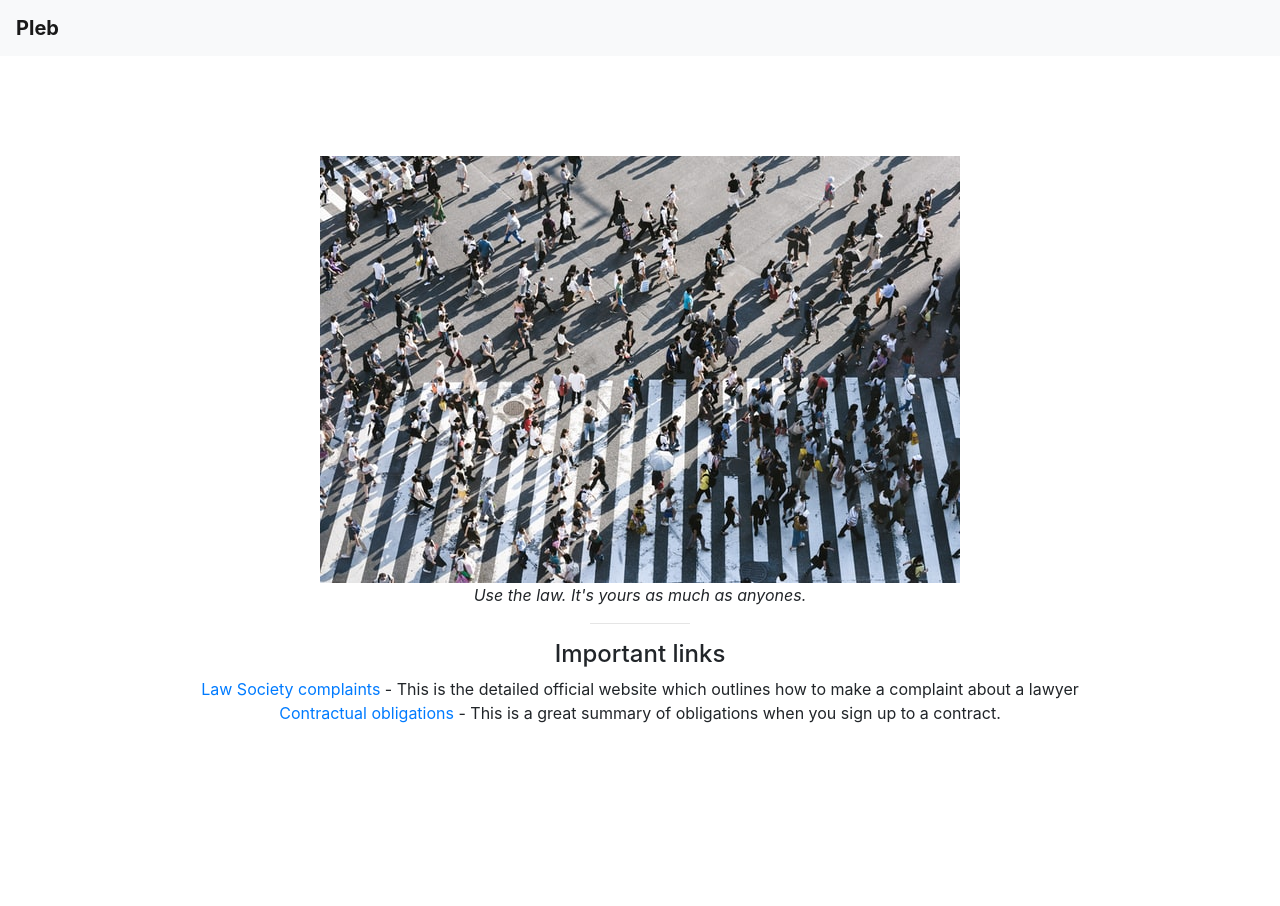
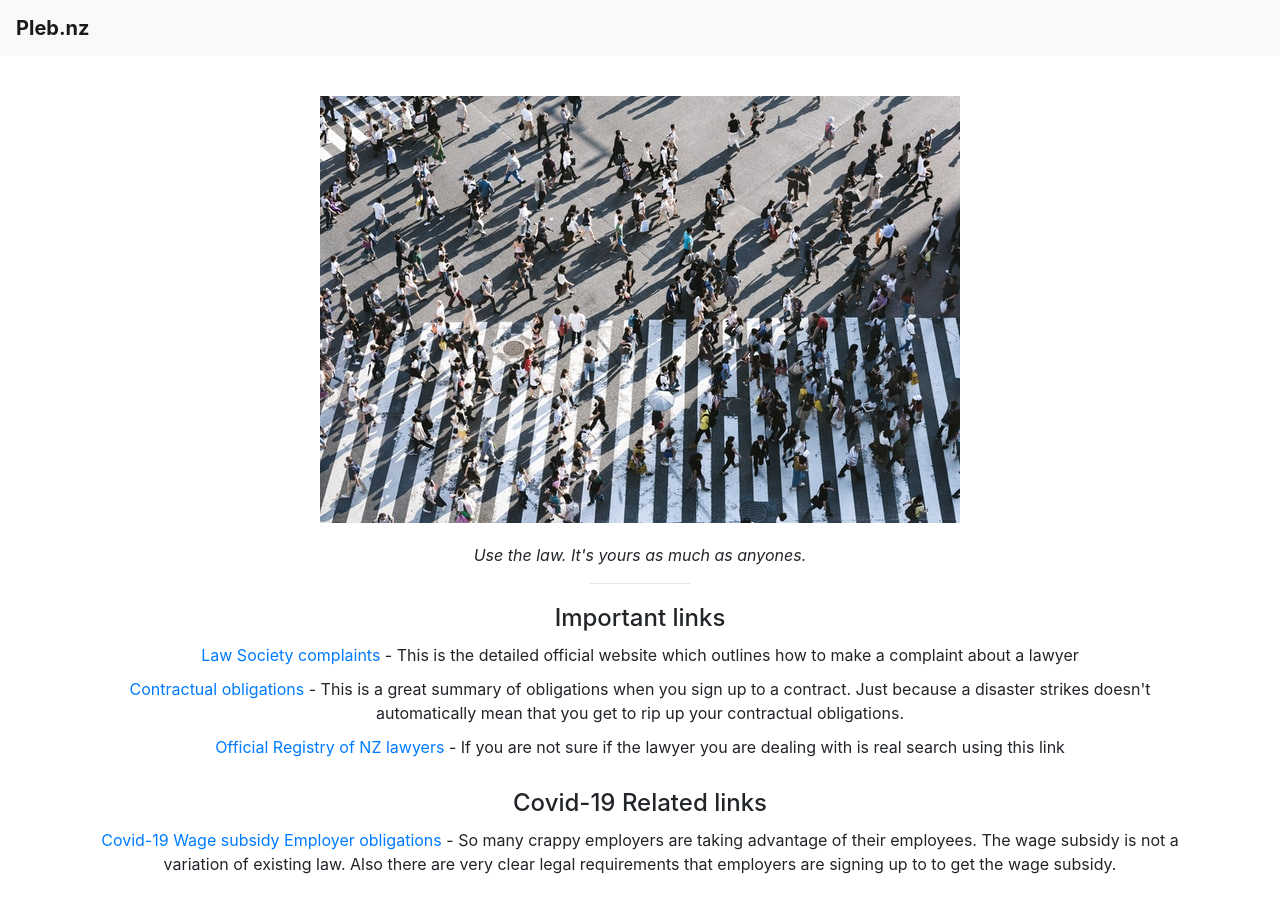
Before and after one commit to jwwnz/pleb, a React (Create React App) app: page / in a window 1280 px wide. Before the commit the page ends 800 px from the top, so only its background shows below. Built offline with nearby package versions, Linux system fonts and the light colour scheme.

Commit message:
Adding a few more links and create separate category for covid-19

```diff
--- a/src/components/Navbar.tsx
+++ b/src/components/Navbar.tsx
@@ -8,7 +8,7 @@ const plebNavbarBrandStyle = {
 const PlebNavbar = () => (
 	<Navbar bg="light" variant="light">
 		<Navbar.Brand href="#home" style={plebNavbarBrandStyle}>
-			Pleb
+			Pleb.nz
 		</Navbar.Brand>
 		<Nav className="mr-auto">
 			{/* <Nav.Link href="#features">Features</Nav.Link> */}
--- a/src/pages/HomePage.tsx
+++ b/src/pages/HomePage.tsx
@@ -4,6 +4,7 @@ import { Col, Container, Image, Row } from "react-bootstrap";
 const legalLinks = [
 	{
 		name: "Law Society complaints",
+		category: "Lawyers",
 		link:
 			"https://www.lawsociety.org.nz/for-the-community/lawyers-complaints-service",
 		description:
@@ -11,25 +12,50 @@ const legalLinks = [
 	},
 	{
 		name: "Contractual obligations",
+		category: "Contracts",
 		link: "https://www.consumer.org.nz/articles/contract-law",
 		description:
-			"This is a great summary of obligations when you sign up to a contract.",
+			"This is a great summary of obligations when you sign up to a contract. Just because a disaster strikes doesn't automatically mean that you get to rip up your contractual obligations.",
+	},
+	{
+		name: "Official Registry of NZ lawyers",
+		category: "Lawyers",
+		link:
+			"https://www.lawsociety.org.nz/for-the-community/search-register-of-lawyers",
+		description:
+			"If you are not sure if the lawyer you are dealing with is real search using this link",
+	},
+	{
+		name: "Covid-19 Wage subsidy Employer obligations",
+		category: "Covid-19",
+		link:
+			"https://www.employment.govt.nz/leave-and-holidays/other-types-of-leave/coronavirus-workplace/wage-subsidy/",
+		description:
+			"So many crappy employers are taking advantage of their employees. The wage subsidy is not a variation of existing law. Also there are very clear legal requirements that employers are signing up to to get the wage subsidy.",
 	},
 ];
 
 function HomePage() {
 	const homePageStyle = {
-		padding: "100px 0px 0px 0px",
+		padding: "20px 0px 0px 0px",
 	} as React.CSSProperties;
 
 	const quoteStyle = {
 		fontStyle: "italic",
 	} as React.CSSProperties;
 
+	const rowStyle = {
+		margin: "20px 0 20px 0",
+	};
+
+	const paragraphStyle = {
+		margin: "10px 0 10px 0",
+	};
+
 	return (
 		<>
 			<Container style={homePageStyle}>
-				<Row>
+				<Row style={rowStyle}>
 					<Col>
 						<Image src="people.jpg" fluid />
 					</Col>
@@ -40,14 +66,28 @@ function HomePage() {
 					</Col>
 				</Row>
 				<hr style={{ width: "100px" }} />
-				<Row>
+				<Row style={rowStyle}>
 					<Col>
 						<h4>Important links</h4>
-						{legalLinks.map(({ name, link, description }) => (
-							<div>
-								<a href={link}>{name}</a> - <span>{description}</span>
-							</div>
-						))}
+						{legalLinks
+							.filter(({ category }) => category !== "Covid-19")
+							.map(({ name, link, description }) => (
+								<div style={paragraphStyle}>
+									<a href={link}>{name}</a> - <span>{description}</span>
+								</div>
+							))}
+					</Col>
+				</Row>
+				<Row style={rowStyle}>
+					<Col>
+						<h4>Covid-19 Related links</h4>
+						{legalLinks
+							.filter(({ category }) => category === "Covid-19")
+							.map(({ name, link, description }) => (
+								<div style={paragraphStyle}>
+									<a href={link}>{name}</a> - <span>{description}</span>
+								</div>
+							))}
 					</Col>
 				</Row>
 			</Container>
```
